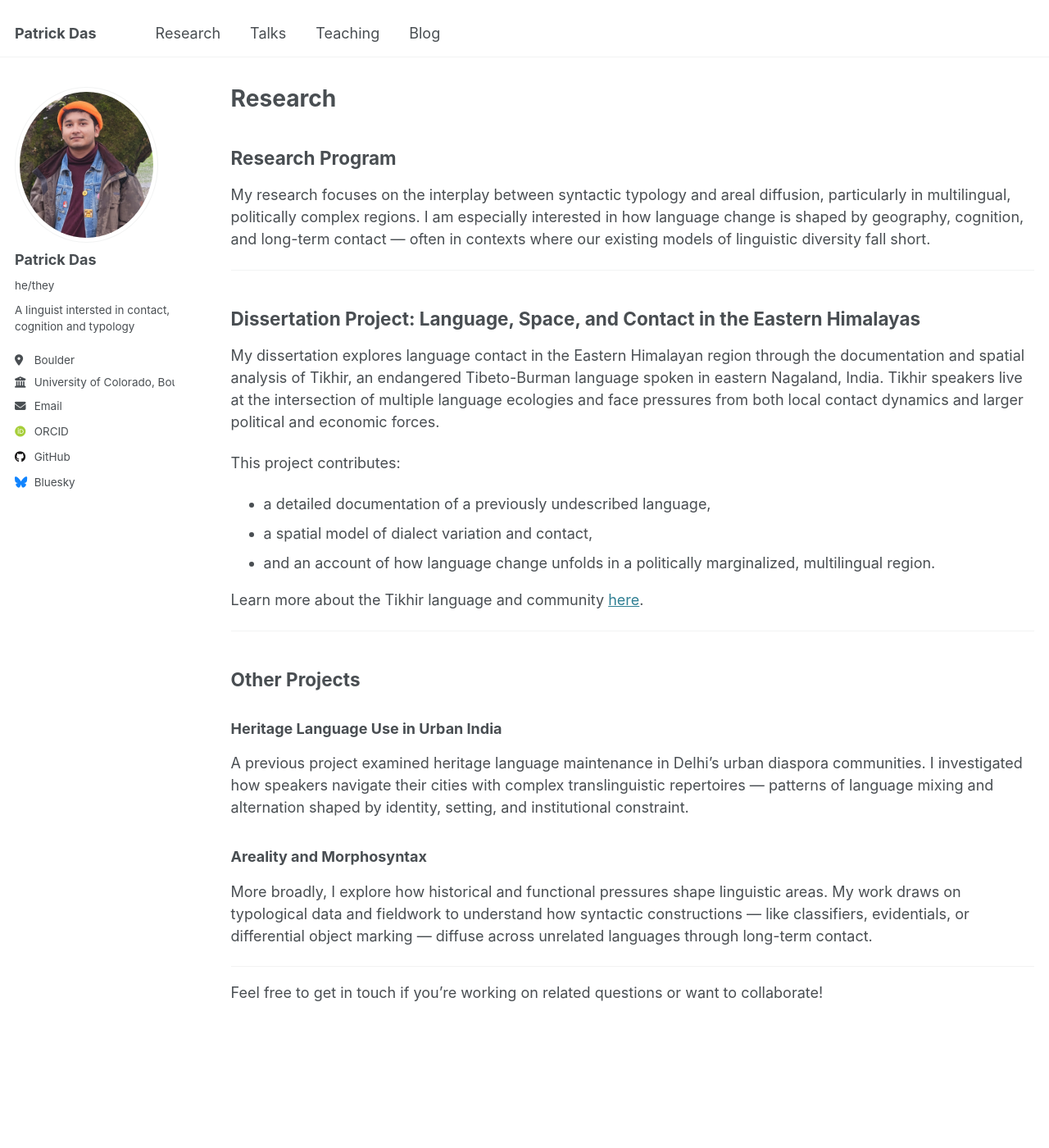
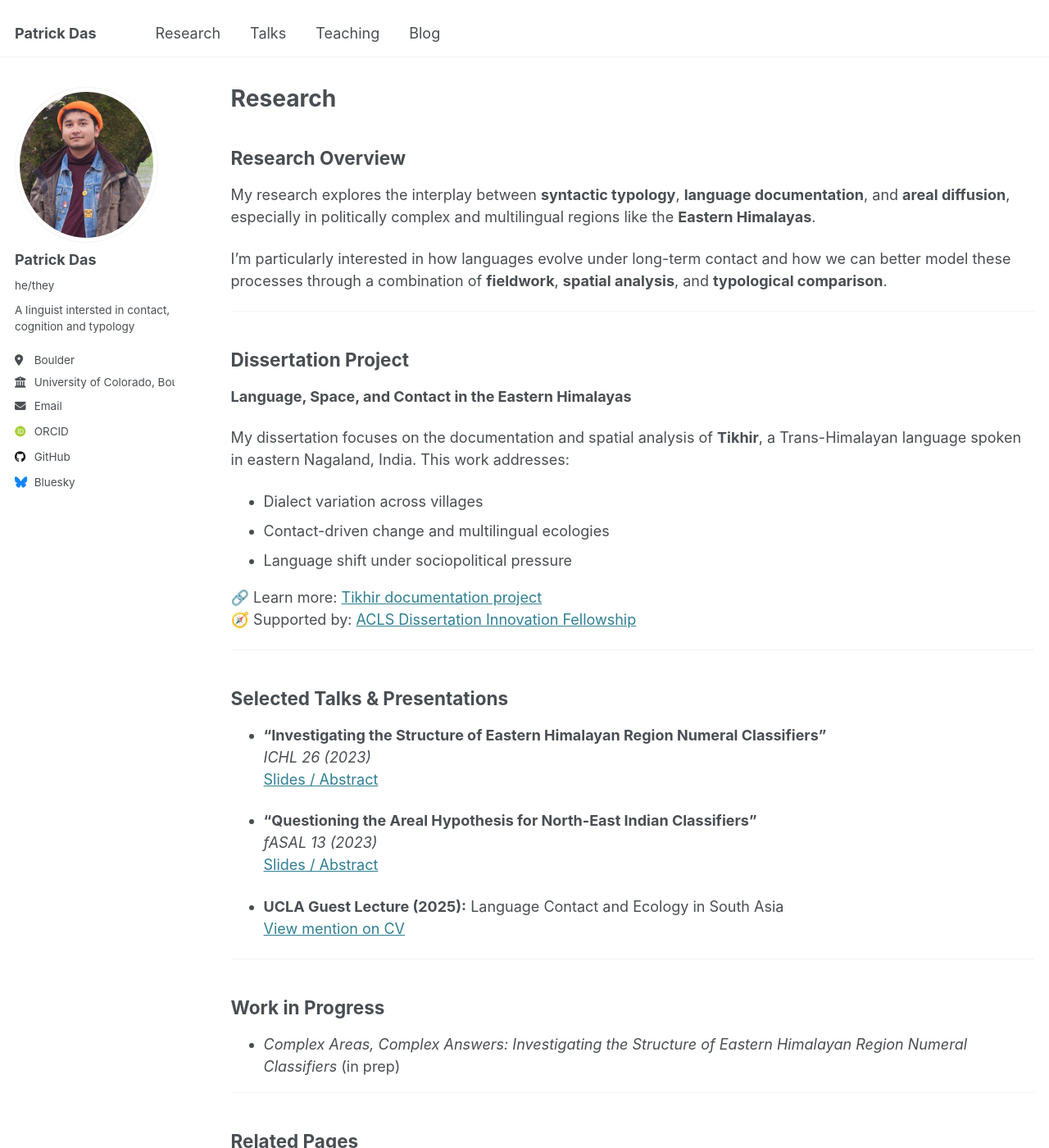
Before and after one commit to patrickdas/patrickdas.github.io, a Jekyll site: the page built from _pages/research.md, in a window 1280 px wide and 1400 px high. Shown: the whole window at 82% size. Built offline with Jekyll 4.4.1, drawn with Linux system fonts in a browser that asks for light colours; some web fonts are replaced; some of the changed text lies outside the part shown.

Commit message:
Update research.md

```diff
--- a/_pages/research.md
+++ b/_pages/research.md
@@ -5,33 +5,52 @@ permalink: /research/
 author_profile: true
 ---
 
-## Research Program
+## Research Overview
 
-My research focuses on the interplay between syntactic typology and areal diffusion, particularly in multilingual, politically complex regions. I am especially interested in how language change is shaped by geography, cognition, and long-term contact — often in contexts where our existing models of linguistic diversity fall short.
+My research explores the interplay between **syntactic typology**, **language documentation**, and **areal diffusion**, especially in politically complex and multilingual regions like the **Eastern Himalayas**.
+
+I'm particularly interested in how languages evolve under long-term contact and how we can better model these processes through a combination of **fieldwork**, **spatial analysis**, and **typological comparison**.
 
 ---
 
-## Dissertation Project: Language, Space, and Contact in the Eastern Himalayas
+## Dissertation Project
+**Language, Space, and Contact in the Eastern Himalayas**
 
-My dissertation explores language contact in the Eastern Himalayan region through the documentation and spatial analysis of Tikhir, an endangered Tibeto-Burman language spoken in eastern Nagaland, India. Tikhir speakers live at the intersection of multiple language ecologies and face pressures from both local contact dynamics and larger political and economic forces.
+My dissertation focuses on the documentation and spatial analysis of **Tikhir**, a Trans-Himalayan language spoken in eastern Nagaland, India. This work addresses:
 
-This project contributes:
-- a detailed documentation of a previously undescribed language,
-- a spatial model of dialect variation and contact,
-- and an account of how language change unfolds in a politically marginalized, multilingual region.
+- Dialect variation across villages
+- Contact-driven change and multilingual ecologies
+- Language shift under sociopolitical pressure
 
-Learn more about the Tikhir language and community [here](https://patrickdas.github.io/about/).
+🔗 Learn more: [Tikhir documentation project](/tikhir/)
+🧭 Supported by: [ACLS Dissertation Innovation Fellowship](https://www.acls.org/fellow-grantees/patrick-das/)
 
 ---
 
-## Other Projects
+## Selected Talks & Presentations
 
-### Heritage Language Use in Urban India
-A previous project examined heritage language maintenance in Delhi’s urban diaspora communities. I investigated how speakers navigate their cities with complex translinguistic repertoires — patterns of language mixing and alternation shaped by identity, setting, and institutional constraint.
+- **“Investigating the Structure of Eastern Himalayan Region Numeral Classifiers”**
+  *ICHL 26 (2023)*
+  [Slides / Abstract](https://osf.io/kca4n/)
 
-### Areality and Morphosyntax
-More broadly, I explore how historical and functional pressures shape linguistic areas. My work draws on typological data and fieldwork to understand how syntactic constructions — like classifiers, evidentials, or differential object marking — diffuse across unrelated languages through long-term contact.
+- **“Questioning the Areal Hypothesis for North-East Indian Classifiers”**
+  *fASAL 13 (2023)*
+  [Slides / Abstract](https://osf.io/6yzx2/)
+
+- **UCLA Guest Lecture (2025):** Language Contact and Ecology in South Asia
+  [View mention on CV](/cv/)
 
 ---
 
-Feel free to get in touch if you're working on related questions or want to collaborate!
+## Work in Progress
+
+- *Complex Areas, Complex Answers: Investigating the Structure of Eastern Himalayan Region Numeral Classifiers* (in prep)
+
+---
+
+## Related Pages
+
+- 📚 [Publications & Talks](/cv/) — full list in CV
+- 🧪 [Blog](/blog/) — for updates and reflections from the field
+- 👨‍🏫 [Teaching](/teaching/) — learn how I integrate research into pedagogy
+- 🌍 [About](/about/) — background, interests, and contact info
```
